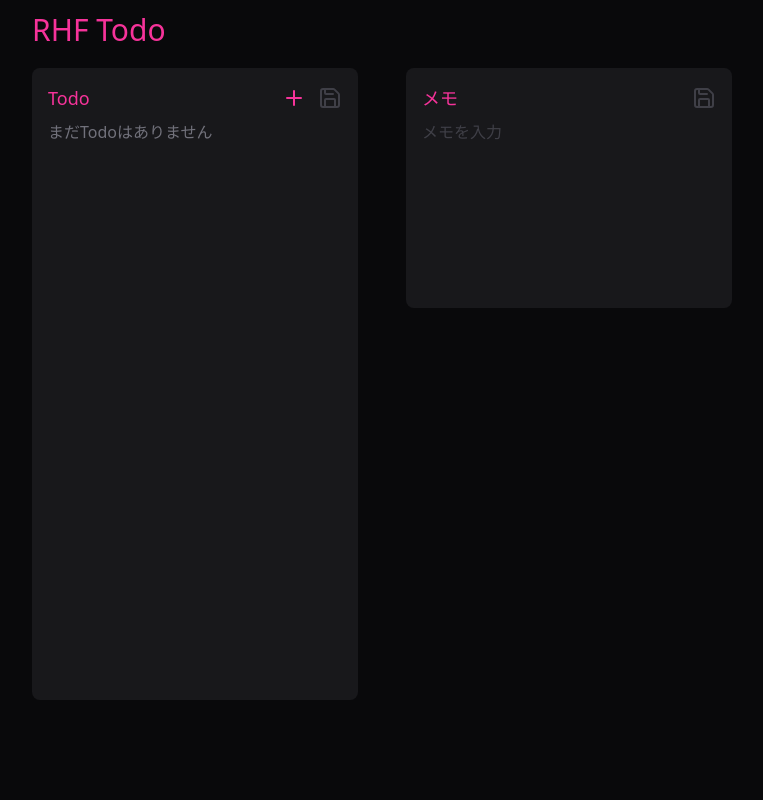
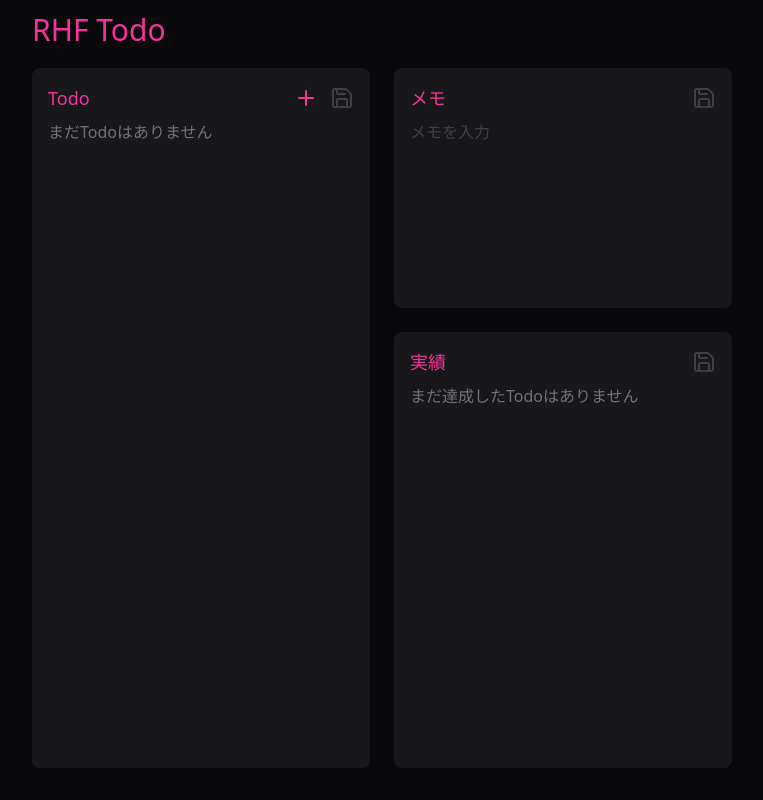
Before and after one commit to FNYukii/RHFTodo, a React (Vite) app: page / in a window 1280 px wide. Shown: the whole page, without its empty margins (258-1021 px from the left). Built offline with nearby package versions, Linux system fonts and the light colour scheme.

Commit message:
feat: 新セクション配置

```diff
--- a/src/App.tsx
+++ b/src/App.tsx
@@ -2,15 +2,26 @@ import clsx from 'clsx'
 import { Header } from './common/views/Header'
 import MemoSection from './features/MemoSection/MemoSection'
 import { TodoSection } from './features/TodoSection/TodoSection'
+import { AchievementSection } from './features/AchievementSection/AchievementSection'
 
 export const App = () => {
   return (
-    <div>
+    <div className="h-screen flex flex-col">
       <Header />
 
-      <div className={clsx('mt-2 container', 'grid grid-cols-2 gap-12')}>
-        <TodoSection />
-        <MemoSection />
+      <div
+        className={clsx(
+          'mt-2 mb-8 container',
+          'grow',
+          'grid grid-cols-2 gap-6',
+        )}
+      >
+        <TodoSection className="h-full" />
+
+        <div className="flex flex-col gap-6">
+          <MemoSection />
+          <AchievementSection className="grow" />
+        </div>
       </div>
     </div>
   )
--- /dev/null
+++ b/src/features/AchievementSection/AchievementSection.tsx
@@ -0,0 +1,25 @@
+import { LucideSave } from 'lucide-react'
+import { Button } from '../../common/views/Button'
+import clsx from 'clsx'
+
+type Props = {
+  className?: string
+}
+
+export const AchievementSection = (props: Props) => {
+  return (
+    <section className={clsx('bg-section p-4 rounded-lg', props.className)}>
+      <div className="flex justify-between items-center">
+        <p className="text-accent text-lg">実績</p>
+
+        <div className="flex gap-3">
+          <Button disabled>
+            <LucideSave />
+          </Button>
+        </div>
+      </div>
+
+      <p className="mt-2 text-secondary">まだ達成したTodoはありません</p>
+    </section>
+  )
+}
--- a/src/features/MemoSection/MemoSection.tsx
+++ b/src/features/MemoSection/MemoSection.tsx
@@ -39,7 +39,9 @@ const MemoSection = () => {
   }, [])
 
   return (
-    <section className="bg-section p-4 rounded-lg h-60">
+    <section
+      className={clsx('h-60', 'bg-section p-4 rounded-lg', 'flex flex-col')}
+    >
       <div className="flex justify-between items-center">
         <p className="text-accent text-lg">メモ</p>
 
@@ -52,7 +54,7 @@ const MemoSection = () => {
         {...register('content')}
         placeholder="メモを入力"
         className={clsx(
-          'mt-2 w-full min-h-12 field-sizing-content',
+          'mt-2 w-full grow',
           'placeholder:text-disabled outline-none resize-none',
         )}
       />
--- a/src/features/TodoSection/TodoSection.tsx
+++ b/src/features/TodoSection/TodoSection.tsx
@@ -24,7 +24,11 @@ const DEFAULT_VALUES: TodoListFormValues = {
   todos: [],
 }
 
-export const TodoSection = () => {
+type Props = {
+  className?: string
+}
+
+export const TodoSection = (props: Props) => {
   // MARK: States
   const {
     control,
@@ -69,7 +73,7 @@ export const TodoSection = () => {
 
   // MARK: View
   return (
-    <section className="bg-section p-4 rounded-lg   h-158">
+    <section className={clsx('bg-section p-4 rounded-lg', props.className)}>
       <div className="flex justify-between items-center">
         <p className="text-accent text-lg">Todo</p>
 
```
